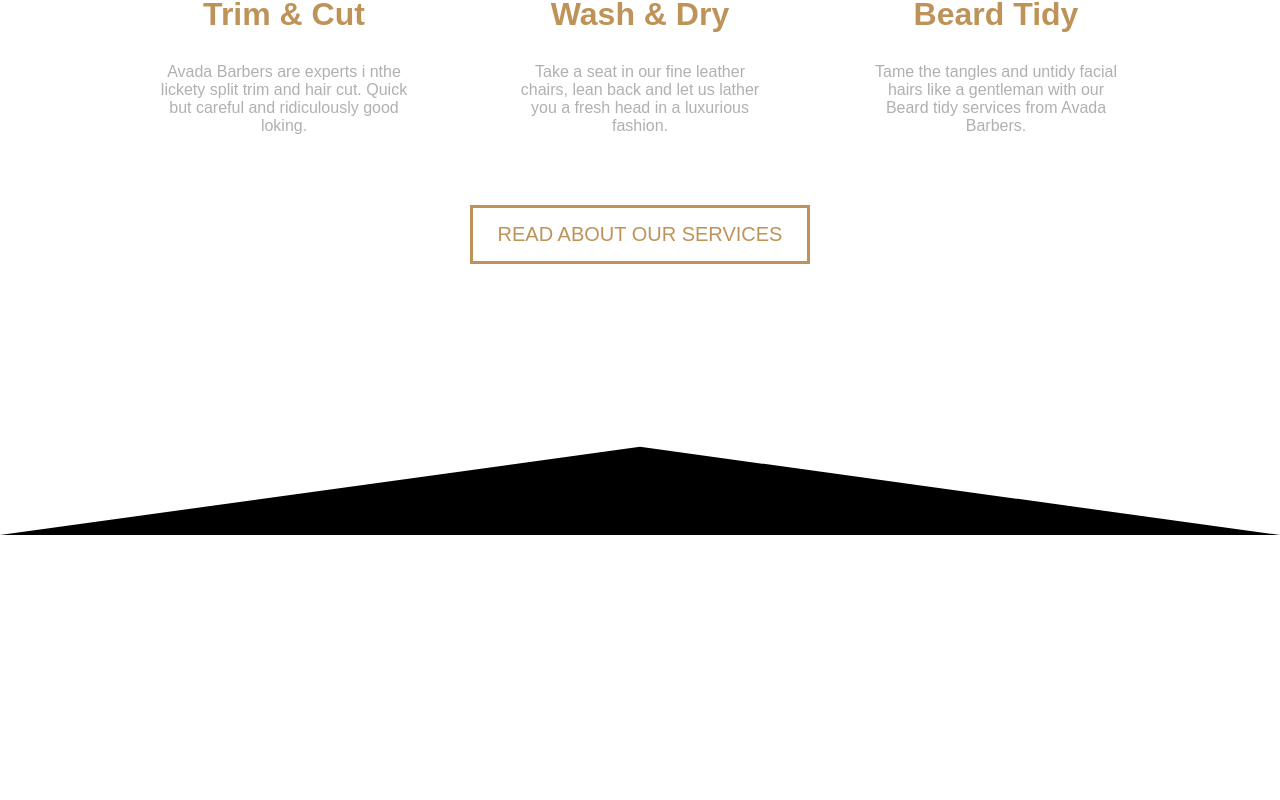
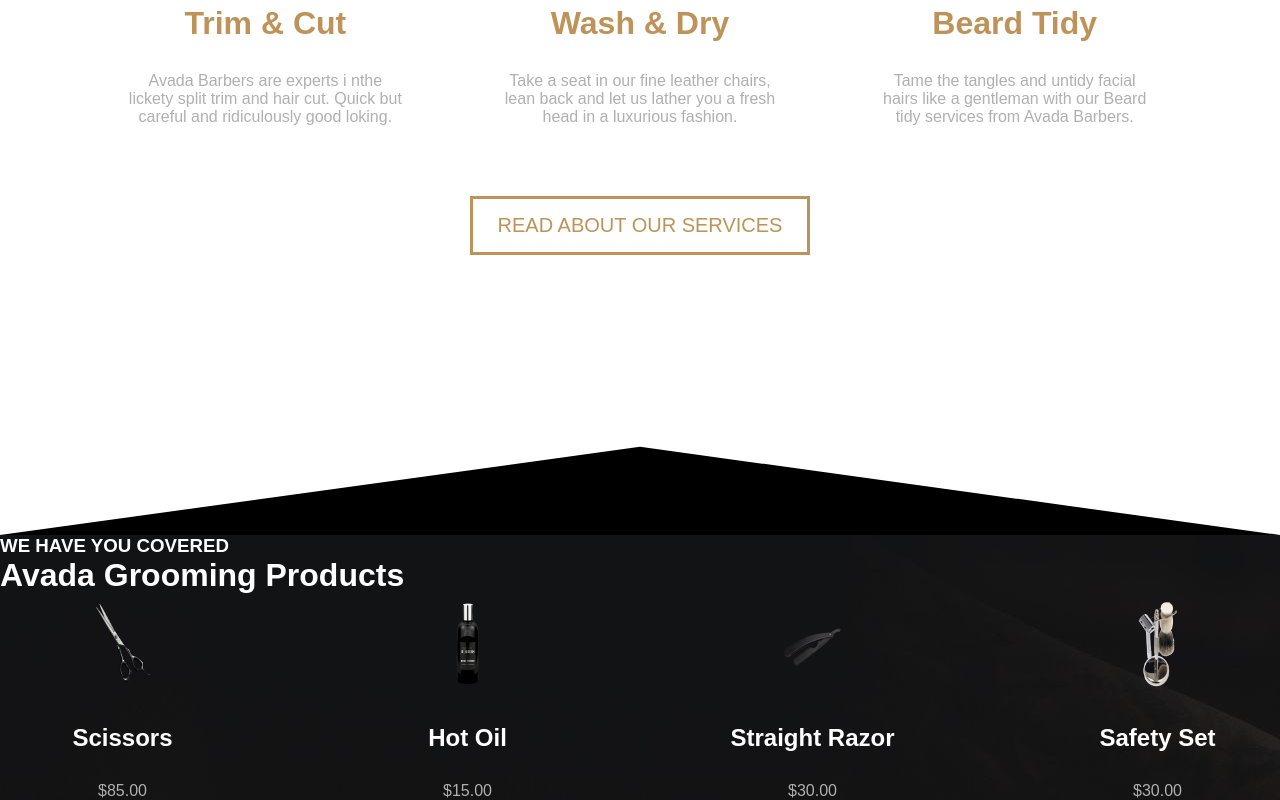
Before and after one commit to Carmine-Doronzo/proj-html-vuejs, a Vue app: page / in a window 1280 px wide. Shown: the part 2036-2836 px from the top of the page. Before the commit the page ends 2571 px from the top, so only its background shows below. Built offline with nearby package versions, Linux system fonts and the light colour scheme.

Commit message:
begin product section

```diff
--- a/src/components/MainComponent.vue
+++ b/src/components/MainComponent.vue
@@ -21,6 +21,18 @@
         <div class="our-services">READ ABOUT OUR SERVICES</div>
     </div>
     <img src="/img/triangle.svg" alt="" class="triangle bg-triangle">
+    <div class="bg-products">
+        <h3>WE HAVE YOU COVERED</h3>
+        <h1>Avada Grooming Products</h1>
+        <div class="row">
+        <div class="card" v-for="i in 4 " :key="i">
+            <img :src="`${products[i].img}`" alt="">
+            <h2>{{ products[i].name }}</h2>
+            <p>{{ products[i].price }}</p>
+        </div>
+        </div>
+
+    </div>
 
 
 
@@ -35,7 +47,8 @@ import {db} from '../store.js'
 export default {
     data(){
         return{
-            service:db.services
+            service:db.services,
+            products:db.products
         }
 
     },
@@ -50,6 +63,10 @@ export default {
 
 <style lang="scss" scoped>
 @use '../style/partials/main.scss';
+.bg-products{
+    background-image: url('/img/avadabarbers-reviewsbackground.jpg');
+   color: white;
+}
 
 
 </style>
--- a/src/store.js
+++ b/src/store.js
@@ -54,6 +54,44 @@ export const db = reactive({
             description:'Tame the tangles and untidy facial hairs like a gentleman with our Beard tidy services from Avada Barbers.'
         },
 
+    ],
+    products:[
+        {
+            name:'Brush',
+            img: '/img/brush_dark-800x800.png',
+            price:'$15.00',
+            description:'Lorem ipsum dolor, sit amet consectetur adipisicing elit. Impedit error unde suscipit nostrum repellat quibusdam, nam nihil natus provident dolor sint fuga porro velit fugit, autem libero reprehenderit.'
+        },
+        {
+            name:'Scissors',
+            img: '/img/scissors-800x800.png',
+            price:'$85.00',
+            description:'Lorem ipsum dolor, sit amet consectetur adipisicing elit. Impedit error unde suscipit nostrum repellat quibusdam, nam nihil natus provident dolor sint fuga porro velit fugit, autem libero reprehenderit.'
+        },
+        {
+            name:'Hot Oil',
+            img: '/img/hot_oil_dark-800x800.png',
+            price:'$15.00',
+            description:'Lorem ipsum dolor, sit amet consectetur adipisicing elit. Impedit error unde suscipit nostrum repellat quibusdam, nam nihil natus provident dolor sint fuga porro velit fugit, autem libero reprehenderit.'
+        },
+        {
+            name:'Straight Razor',
+            img: '/img/straight_razor_dark-800x800.png',
+            price:'$30.00',
+            description:'Lorem ipsum dolor, sit amet consectetur adipisicing elit. Impedit error unde suscipit nostrum repellat quibusdam, nam nihil natus provident dolor sint fuga porro velit fugit, autem libero reprehenderit.'
+        },
+        {
+            name:'Safety Set',
+            img: '/img/safety_set-800x800.png',
+            price:'$30.00',
+            description:'Lorem ipsum dolor, sit amet consectetur adipisicing elit. Impedit error unde suscipit nostrum repellat quibusdam, nam nihil natus provident dolor sint fuga porro velit fugit, autem libero reprehenderit.'
+        },
+        {
+            name:'Shaving Butter',
+            img: '/img/shaving_butter-800x800.png',
+            price:'$15.00',
+            description:'Lorem ipsum dolor, sit amet consectetur adipisicing elit. Impedit error unde suscipit nostrum repellat quibusdam, nam nihil natus provident dolor sint fuga porro velit fugit, autem libero reprehenderit.'
+        },
     ]
 
 })
--- a/src/style/partials/_services.scss
+++ b/src/style/partials/_services.scss
@@ -26,7 +26,7 @@
 
 }
 .card{
-    width: calc((3 * 100%) / 12);
+    width: calc((4 * 100%) / 12);
     display: flex;
     flex-direction: column;
     justify-content: center;
```
